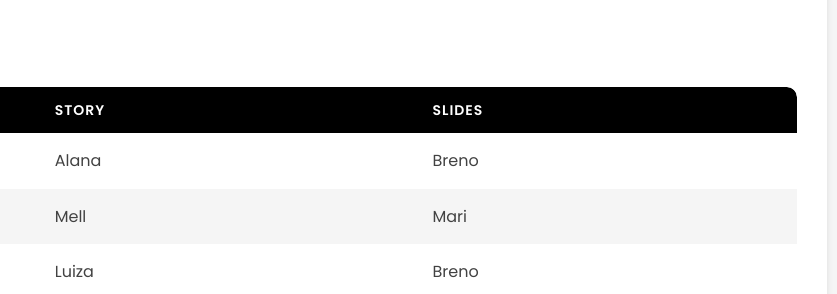
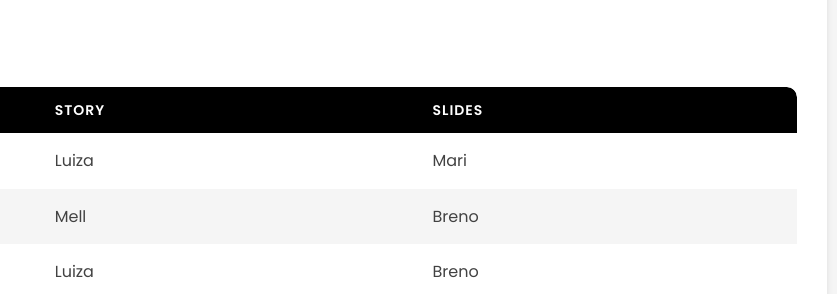
Before and after one commit to Bejoob/midiaccmv, a plain HTML site: page index.html in a window 1280 px wide. Shown: the part 840-1134 px from the top of the page, 393-1230 px from the left. Drawn offline with Linux system fonts and the light colour scheme.

Commit message:
adição de novos arquivos

```diff
--- a/index.html
+++ b/index.html
@@ -82,13 +82,13 @@
                     <tbody>
                         <tr>
                             <td>15/12</td>
-                            <td>Alana</td>
-                            <td>Breno</td>
+                            <td>Luiza</td>
+                            <td>Mari</td>
                         </tr>
                         <tr>
                             <td>22/12</td>
                             <td>Mell</td>
-                            <td>Mari</td>
+                            <td>Breno</td>
                         </tr>
                         <tr>
                             <td>29/12</td>
```
